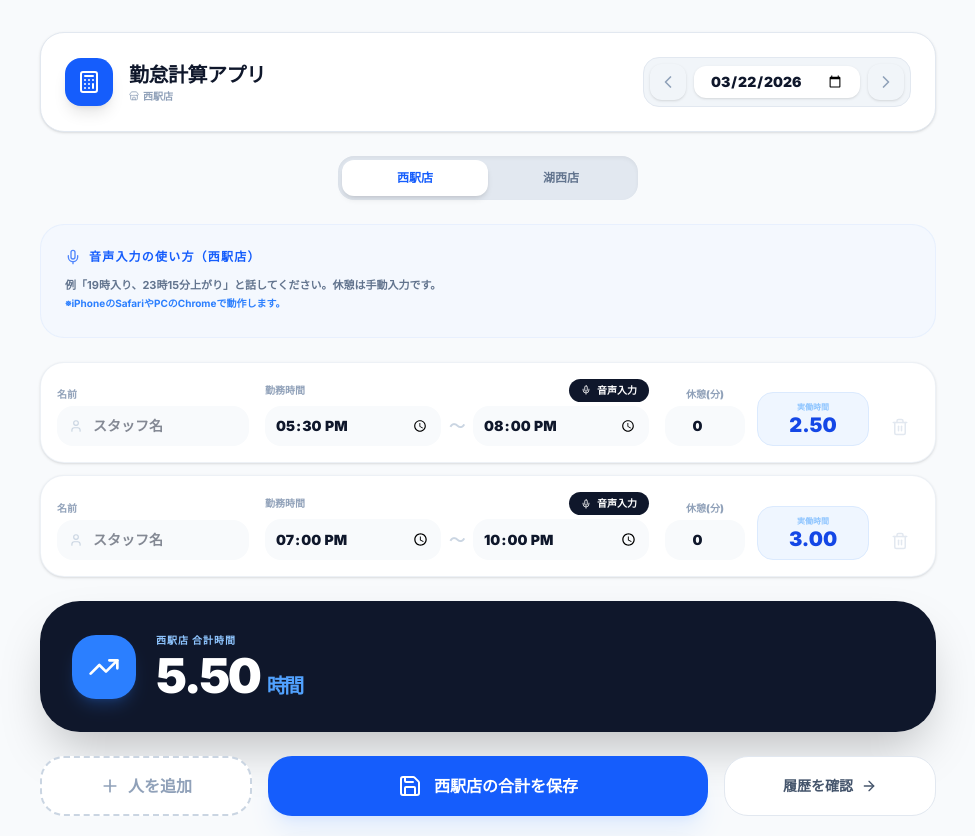
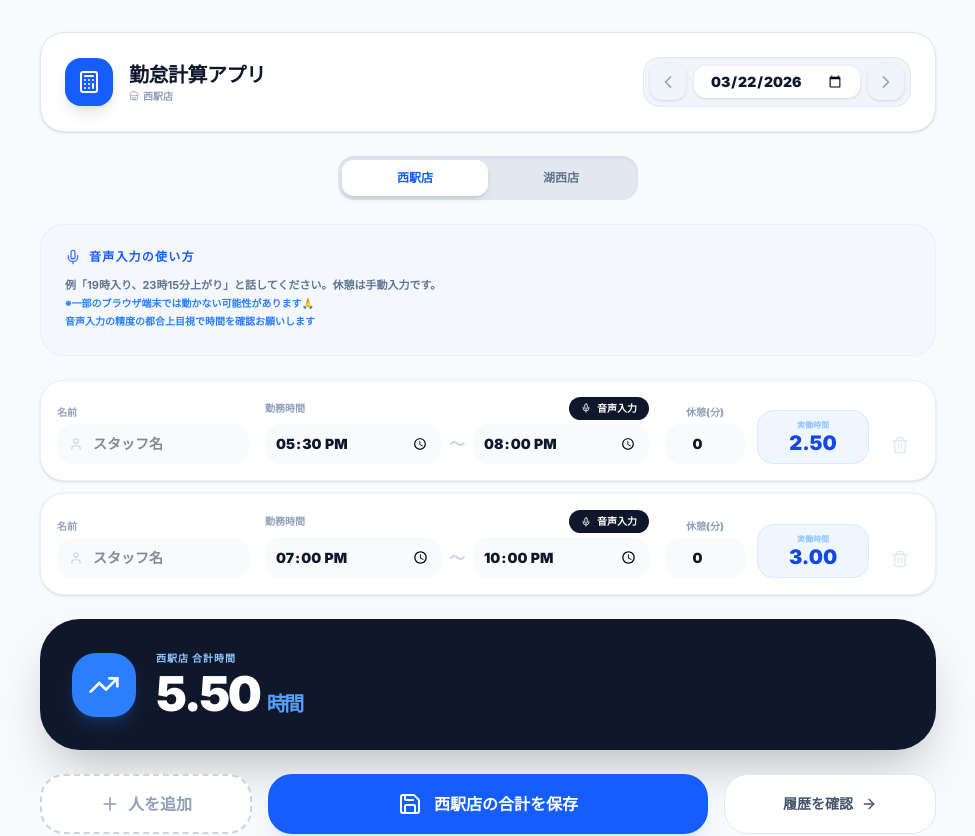
Before and after one commit to h-ryushin/Kinta-KintaiLogicApp, a Next.js app: page / in a window 1280 px wide. Shown: the top 836 px of the page, without its empty margins (152-1127 px from the left). Built offline with nearby package versions, Linux system fonts and the light colour scheme.

Commit message:
手直し

```diff
--- a/app/page.tsx
+++ b/app/page.tsx
@@ -166,12 +166,12 @@ function AttendanceContent() {
         <div className="bg-blue-50/50 rounded-3xl p-6 border border-blue-100/50 space-y-3">
           <div className="flex items-center gap-2 text-blue-600">
             <Mic size={16} className="animate-pulse" />
-            <span className="text-xs font-black tracking-widest uppercase">音声入力の使い方（{shopDisplayName}）</span>
+            <span className="text-xs font-black tracking-widest uppercase">音声入力の使い方</span>
           </div>
           <p className="text-[11px] font-bold text-slate-500 leading-relaxed">
             例「19時入り、23時15分上がり」と話してください。休憩は手動入力です。
             <br />
-            <span className="text-blue-500 text-[10px]">※iPhoneのSafariやPCのChromeで動作します。</span>
+            <span className="text-blue-500 text-[10px]">※一部のブラウザ端末では動かない可能性があります🙏<br></br>音声入力の精度の都合上目視で時間を確認お願いします</span>
           </p>
         </div>
 
```
